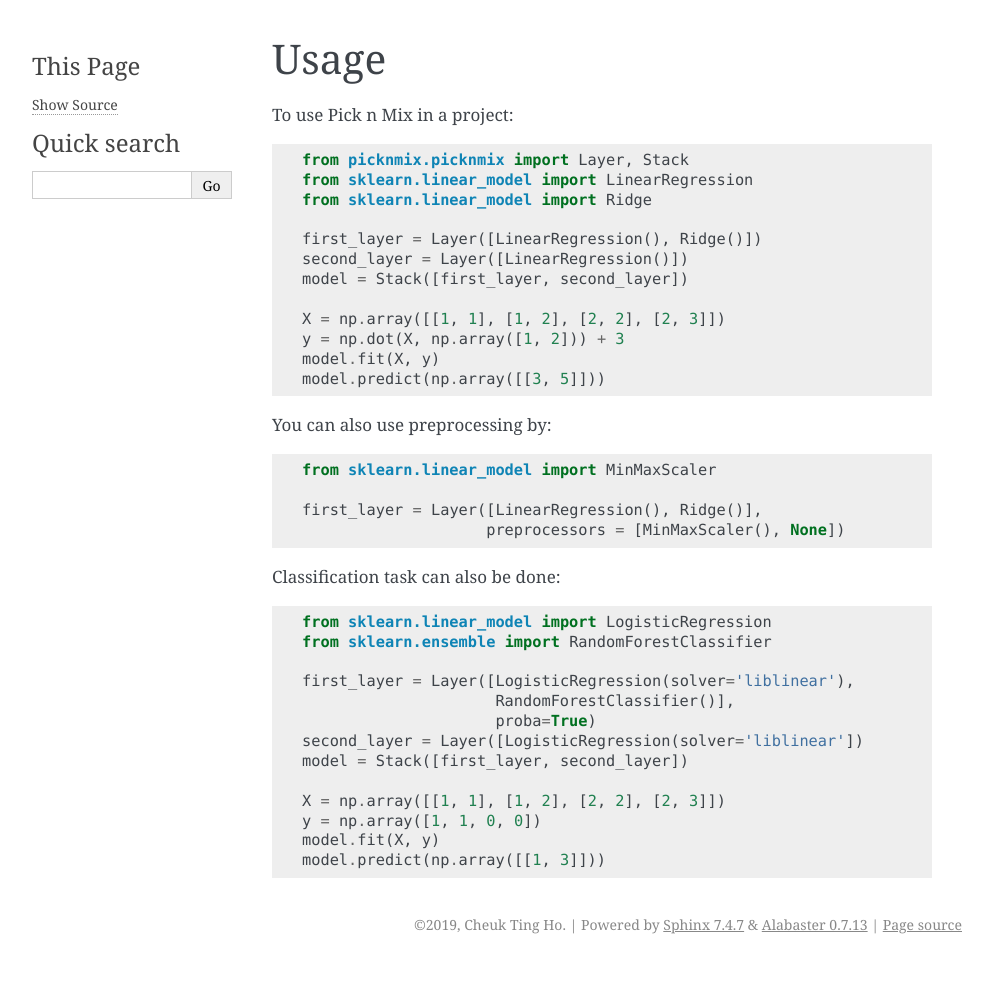
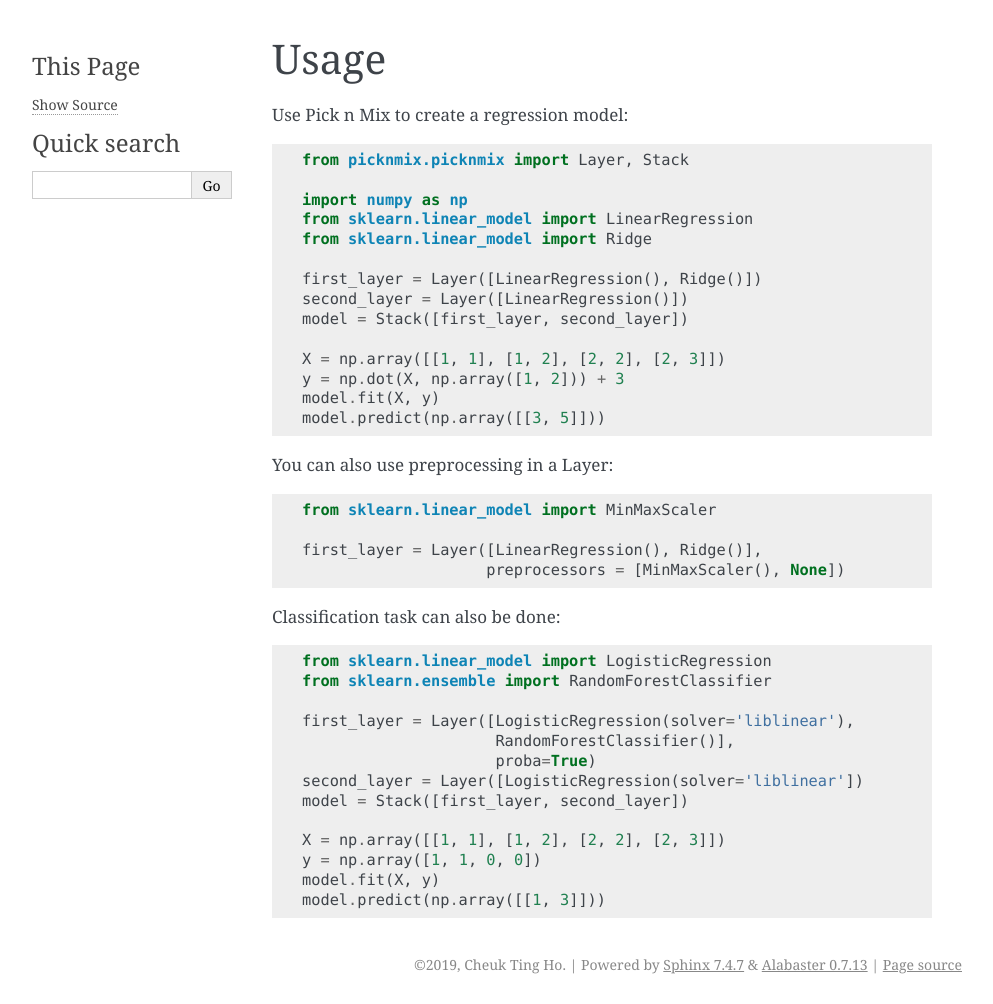
Before and after one commit to picknmix/picknmix, a Sphinx documentation site: the page built from docs/usage.rst, in a window 1280 px wide. Shown: the whole page, without its empty margins (148-1141 px from the left). Built offline with Sphinx 7.4.7, drawn with Linux system fonts in a browser that asks for light colours; pages that are not in the unit, such as notebooks, are missing from menus; before the commit the page ends 964 px from its top, so only the background shows below that.

Commit message:
minor improvement on usage.rst

```diff
--- a/docs/usage.rst
+++ b/docs/usage.rst
@@ -2,9 +2,11 @@
 Usage
 =====
 
-To use Pick n Mix in a project::
+Use Pick n Mix to create a regression model::
 
     from picknmix.picknmix import Layer, Stack
+
+    import numpy as np
     from sklearn.linear_model import LinearRegression
     from sklearn.linear_model import Ridge
 
@@ -17,7 +19,7 @@ To use Pick n Mix in a project::
     model.fit(X, y)
     model.predict(np.array([[3, 5]]))
 
-You can also use preprocessing by::
+You can also use preprocessing in a Layer::
 
     from sklearn.linear_model import MinMaxScaler
 
```
